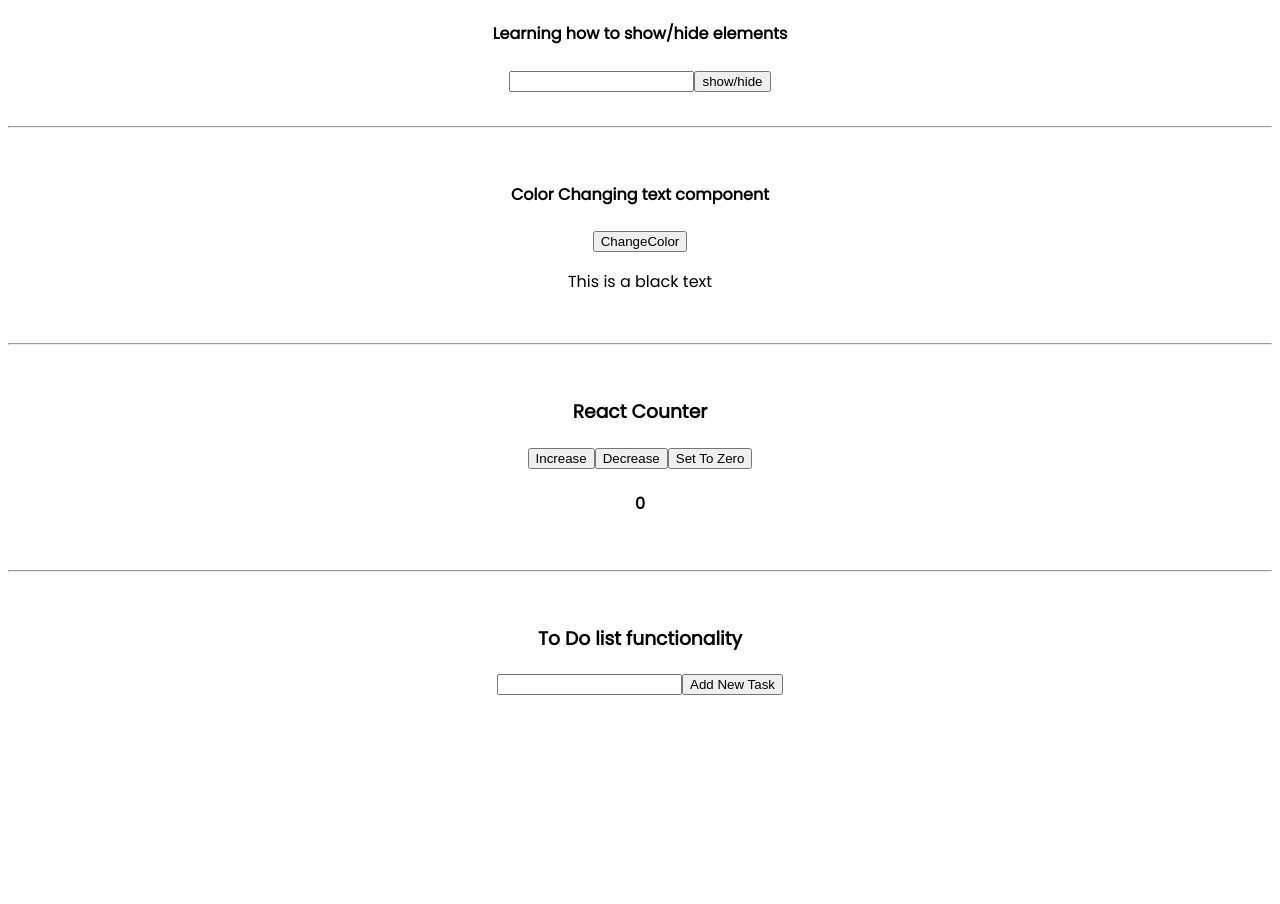
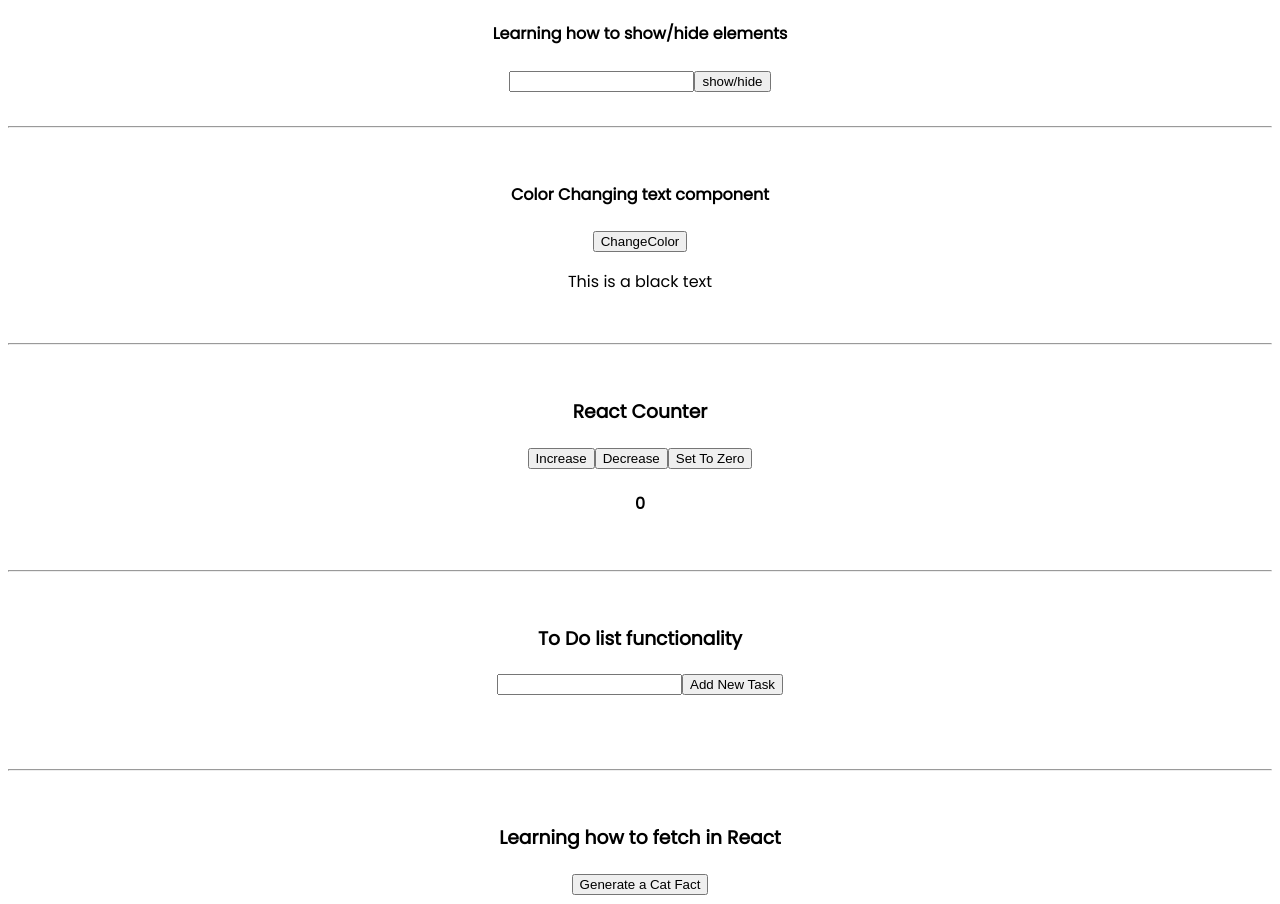
Before and after one commit to hassancodes/react-journey, a React (Vite) app: page / in a window 1280 px wide. Before the commit the page ends 800 px from the top, so only its background shows below. Built offline with nearby package versions, Linux system fonts and the light colour scheme.

Commit message:
update: api calls

```diff
--- a/src/App.jsx
+++ b/src/App.jsx
@@ -1,116 +1,109 @@
-import "./App.css"
-import {Planets} from "./planets"
-import {useState,useEffect} from "react"
-
+import "./App.css";
+import { Planets } from "./planets";
+import { useState, useEffect } from "react";
 
 // learning states
 
+function App() {
+  const [password, setPassword] = useState("");
+  const [passvis, setPassvis] = useState(true);
+  var [colorr, setColor] = useState("black");
 
-function App(){
+  // counter states
+  var [counter, setInc] = useState(0);
+
+  const increase = () => {
+    setInc((counter = counter + 1));
+  };
+
+  const decrease = () => {
+    setInc((counter = counter - 1));
+  };
+
+  const settozero = () => {
+    setInc((counter = 0));
+  };
+
+  const writePass = (event) => {
+    setPassword(event.target.value);
+  };
+
+  const passvisibilty = () => {
+    setPassvis(!passvis);
+    setPassword();
+  };
+
+  const colorChange = () => {
+    const colorlist = ["red", "black", "yellow", "orange", "pink"];
+    // setColor(colorr==="black" ? "red" : "black");
+    const randomItem = colorlist[Math.floor(Math.random() * colorlist.length)];
+    setColor((colorr = randomItem));
+  };
+
+  // states for the to do list start here
+  const [newTask, setNewTask] = useState([]);
+  const [getTask, setGetTask] = useState("");
+
+  // this function will get the
+  const detectTask = (event) => {
+    setGetTask(event.target.value);
+  };
+
+  const addTaskFunction = () => {
+    const task = {
+      id: newTask.length === 0 ? 1 : newTask[newTask.length - 1].id + 1,
+      taskName: getTask,
+      completed: false,
+    };
+    const rawlist = [...newTask, task];
+    setNewTask(rawlist);
+  };
+
+  const deleteTask = (delTask) => {
+    const updatedArr = newTask.filter((task) => {
+      return task.id !== delTask;
+    });
+    setNewTask(updatedArr);
+  };
+
+  const taskDone = (id) => {
+    setNewTask(
+      newTask.map((task) => {
+        if (task.id === id) {
+          return { ...task, completed: true };
+        } else {
+          return task;
+        }
+      })
+    );
+  };
+
+  // states for the to do list end here =======================================
+  // Fetching the api starts here =========================================
+  const [fact,setFact] = useState("");
+  const generateFact=()=>{
+    fetch("https://catfact.ninja/fact").then((res)=>res.json()).then((data)=>{
+      setFact(data.fact);
+      console.log(data);
+
+
+    });
+
+  }
+  // Fetching the api end here =========================================
 
 
 
-  const [password,setPassword]=useState("");
-  const [passvis,setPassvis] = useState(true);
-  var [colorr, setColor]=useState("black");
-
-  // counter states
-  var [counter,setInc]=useState(0);
-
-  const increase=()=>{
-    setInc(counter=counter+1);
-  }
-
-  const decrease=()=>{
-    setInc(counter=counter-1);
-  }
-
-  const settozero=()=>{
-    setInc(counter=0);
-  }
-
-
-
-
-
-
-
-  const writePass = (event)=>{
-   setPassword(event.target.value);
-  }
-
-  const passvisibilty =()=>{
-    setPassvis(!passvis)
-    setPassword()
-  }
-
-  const colorChange=()=>{
-
-    const colorlist = ["red", "black","yellow","orange", "pink"]
-    // setColor(colorr==="black" ? "red" : "black");
-    const randomItem = colorlist[Math.floor(Math.random() * colorlist.length)];
-    setColor(colorr=randomItem);
-
-  }
-
-
-  // states for the to do list start here
-  const [newTask,setNewTask]=useState([]);
-  const [getTask,setGetTask]=useState("");
-
-
-  // this function will get the
-  const detectTask = (event)=>{
-    setGetTask(event.target.value);
-  }
-
-  const addTaskFunction=()=>{
-    const task ={
-      id: newTask.length===0 ? 1 : newTask[newTask.length-1].id + 1,
-      taskName: getTask,
-      completed:false
-    }
-    const rawlist = [...newTask,task];
-    setNewTask(rawlist);
-  }
-
-  const deleteTask=(delTask)=>{
-    const updatedArr=newTask.filter((task)=>{
-      return task.id !==delTask
-    })
-    setNewTask(updatedArr);
-  }
-
-  const taskDone=(id)=>{
-    setNewTask(
-    newTask.map((task)=>{
-      if(task.id===id){
-        return {...task,completed:true};
-      }else{
-        return task;
-      }
-    }))
-
-  }
-
-
-
-
-    // states for the to do list end here
-
-  return(
+  return (
     <div className="main">
-
       {/* this implements show and hide functionality */}
       <h4>Learning how to show/hide elements</h4>
       <div>
-      {passvis===true &&  <input type="text" onChange={writePass}/>}
-      <button onClick={passvisibilty}>show/hide</button>
-      <br/>
-      {password}
+        {passvis === true && <input type="text" onChange={writePass} />}
+        <button onClick={passvisibilty}>show/hide</button>
+        <br />
+        {password}
       </div>
-
-
 
       <br />
       <hr />
@@ -120,7 +113,7 @@ function App(){
 
       <div>
         <button onClick={colorChange}>ChangeColor</button>
-        <ColorComponent color={colorr} style={colorr}/>
+        <ColorComponent color={colorr} style={colorr} />
       </div>
 
       <br />
@@ -131,7 +124,6 @@ function App(){
       <button onClick={decrease}>Decrease</button>
       <button onClick={settozero}>Set To Zero</button>
       <h4>{counter}</h4>
-
 
       <br />
       <hr />
@@ -144,100 +136,41 @@ function App(){
         <button onClick={addTaskFunction}>Add New Task</button>
       </div>
       <div className="todo-main">
-      {newTask.map((value)=>{
+        {newTask.map((value) => {
           return (
-          <div className="todo--child" style={{backgroundColor : value.completed ? "green" : "yellow"}}>
-            <h3>{value.taskName}</h3>
-            {/* when a function have a parameter we have to use an empty function that calls the actual function */}
-            <button onClick={()=>taskDone(value.id)}>✅</button>
-            <button onClick={()=>deleteTask(value.id)}>delete</button>
-          </div>)
-
+            <div
+              className="todo--child"
+              style={{ backgroundColor: value.completed ? "green" : "yellow" }}
+            >
+              <h3>{value.taskName}</h3>
+              {/* when a function have a parameter we have to use an empty function that calls the actual function */}
+              <button onClick={() => taskDone(value.id)}>✅</button>
+              <button onClick={() => deleteTask(value.id)}>delete</button>
+            </div>
+          );
         })}
       </div>
 
+      <br />
+      <hr />
+      <br />
+
+      <div>
+        <h3>Learning how to fetch in React</h3>
+        <div>
+          <button onClick={generateFact}>Generate a Cat Fact</button>
+          <br />
+          {fact}
+        </div>
+      </div>
     </div>
   );
 }
 
+const ColorComponent = (props) => {
+  return <p style={{ color: props.style }}>This is a {props.color} text</p>;
+};
 
+const SpaceComponent = () => {};
 
-const ColorComponent=(props)=>{
-  return <p style={{color:props.style}}>This is a {props.color} text</p>
-}
-
-const SpaceComponent=()=>{
-
-}
-
-
-
-export default App
-
-
-
-
-
-
-
-
-
-
-
-
-
-
-
-
-
-
-
-
-
-
-
-
-
-
-
-
-
-
-
-
-
-// import { useState } from 'react'
-// import reactLogo from './assets/react.svg'
-// import viteLogo from '/vite.svg'
-// import './App.css'
-
-// function App() {
-//   const [count, setCount] = useState(0)
-
-//   return (
-//     <>
-//       <div>
-//         <a href="https://vitejs.dev" target="_blank">
-//           <img src={viteLogo} className="logo" alt="Vite logo" />
-//         </a>
-//         <a href="https://react.dev" target="_blank">
-//           <img src={reactLogo} className="logo react" alt="React logo" />
-//         </a>
-//       </div>
-//       <h1>Vite + React</h1>
-//       <div className="card">
-//         <button onClick={() => setCount((count) => count + 1)}>
-//           count is {count}
-//         </button>
-//         <p>
-//           Edit <code>src/App.jsx</code> and save to test HMR
-//         </p>
-//       </div>
-//       <p className="read-the-docs">
-//         Click on the Vite and React logos to learn more
-//       </p>
-//     </>
-//   )
-// }
-
-// export default App
+export default App;
```
